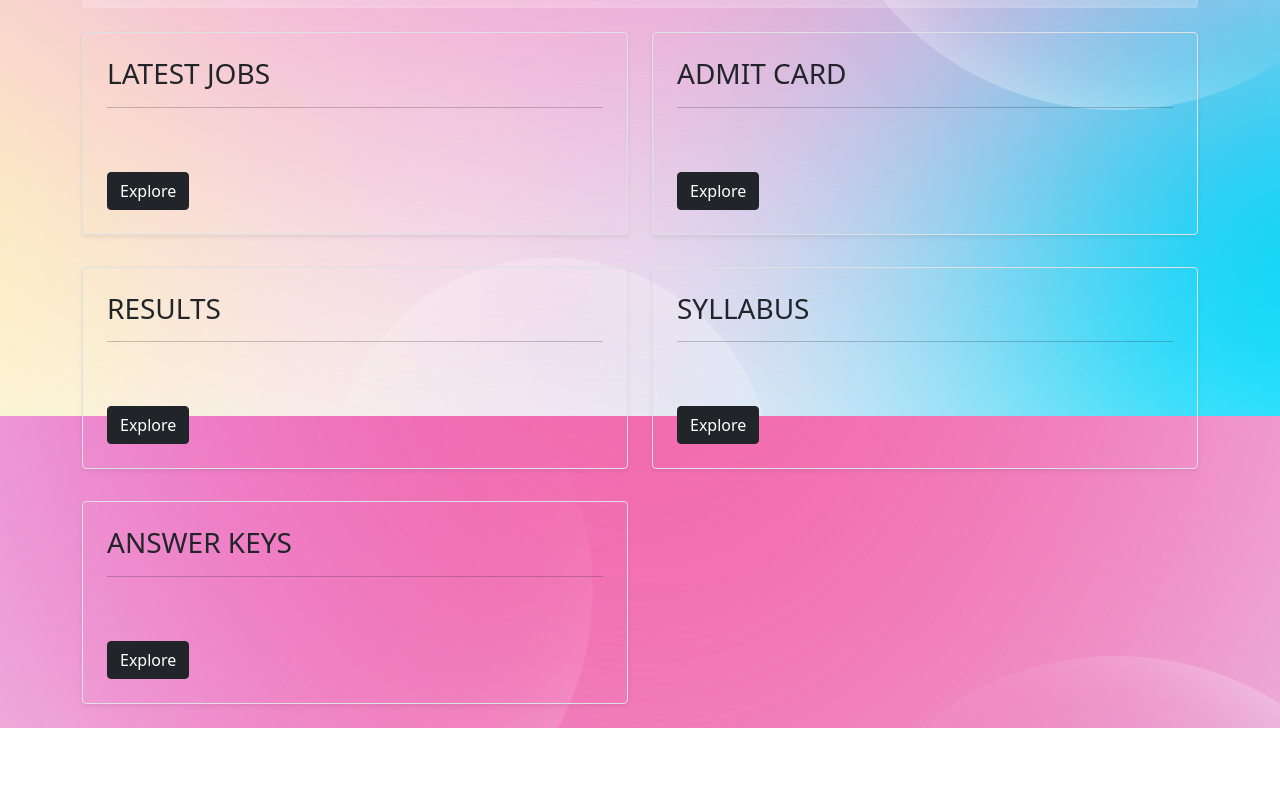
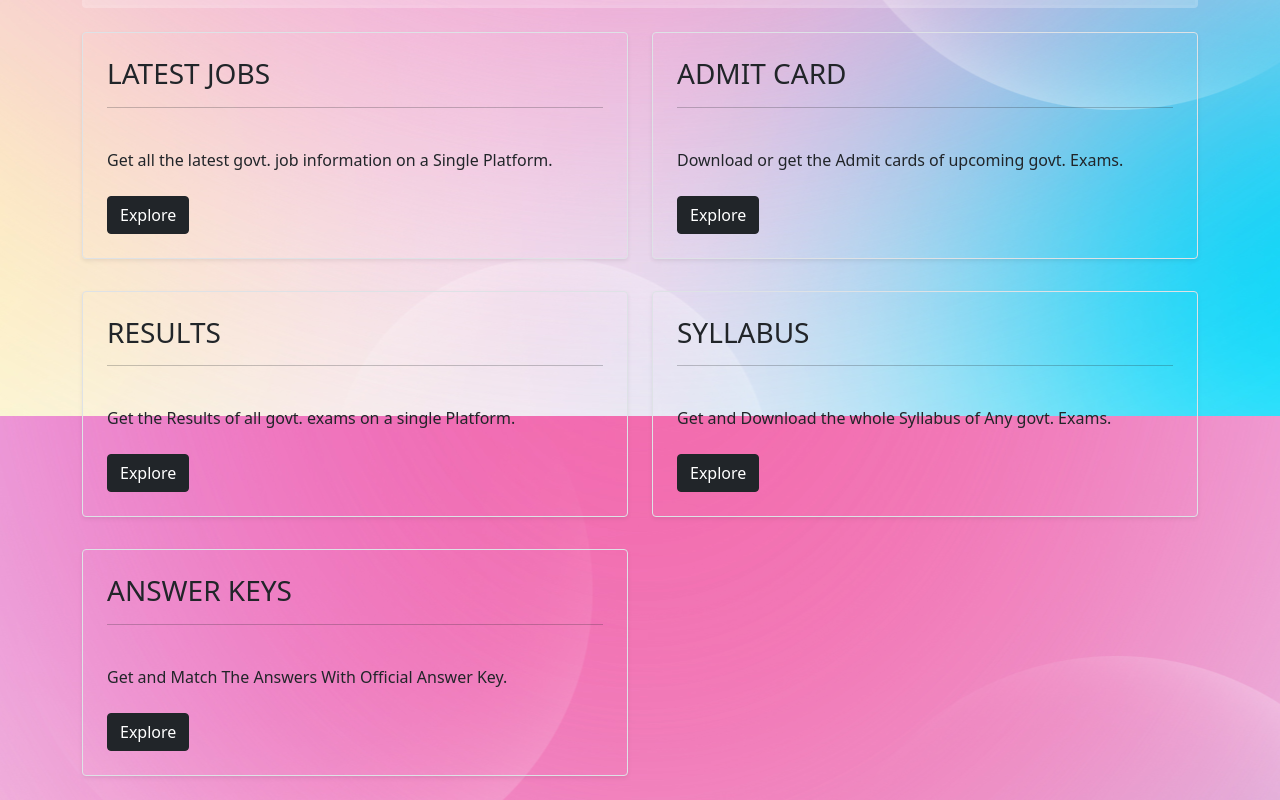
Before and after one commit to Arvind2105/JOBS-ADDA, a plain HTML site: page index.html in a window 1280 px wide. Shown: the part 560-1360 px from the top of the page. Before the commit the page ends 1288 px from the top, so only its background shows below. Drawn offline with nearby package versions, Linux system fonts and the light colour scheme.

Commit message:
add some info in cards.

```diff
--- a/index.html
+++ b/index.html
@@ -73,7 +73,7 @@
                     <h3 class="mb-0">LATEST JOBS</h3>
                     <hr class="featurette-divider">
                     <br>
-                    <p class="card-text mb-auto"></p>
+                    <p class="card-text mb-auto">Get all the latest govt. job information on a Single Platform.</p>
                     <br>
                     <a href="UPSC.html"><button type="button" class="btn btn-dark">Explore</button></a>
 
@@ -86,7 +86,7 @@
                     <h3 class="mb-0">ADMIT CARD</h3>
                     <hr class="featurette-divider">
                     <br>
-                    <p class="card-text mb-auto"></p>
+                    <p class="card-text mb-auto">Download or get the Admit cards of upcoming  govt. Exams.</p>
                     <br>
                     <a href="UPSC.html"><button type="button" class="btn btn-dark">Explore</button></a>
                 </div>
@@ -100,7 +100,7 @@
                     <h3 class="mb-0">RESULTS</h3>
                     <hr class="featurette-divider">
                     <br>
-                    <p class="card-text mb-auto"></p>
+                    <p class="card-text mb-auto">Get the Results of all govt. exams on a single Platform.</p>
                     <br>
                     <a href="UPSC.html"><button type="button" class="btn btn-dark">Explore</button></a>
 
@@ -113,7 +113,7 @@
                     <h3 class="mb-0">SYLLABUS</h3>
                     <hr class="featurette-divider">
                     <br>
-                    <p class="card-text mb-auto"></p>
+                    <p class="card-text mb-auto">Get and Download the whole Syllabus of Any govt. Exams.</p>
                     <br>
                     <a href="UPSC.html"><button type="button" class="btn btn-dark">Explore</button></a>
                 </div>
@@ -127,7 +127,7 @@
                     <h3 class="mb-0">ANSWER KEYS</h3>
                     <hr class="featurette-divider">
                     <br>
-                    <p class="card-text mb-auto"></p>
+                    <p class="card-text mb-auto">Get and Match The Answers With Official Answer Key.</p>
                     <br>
                     <a href="UPSC.html"><button type="button" class="btn btn-dark">Explore</button></a>
 
```
